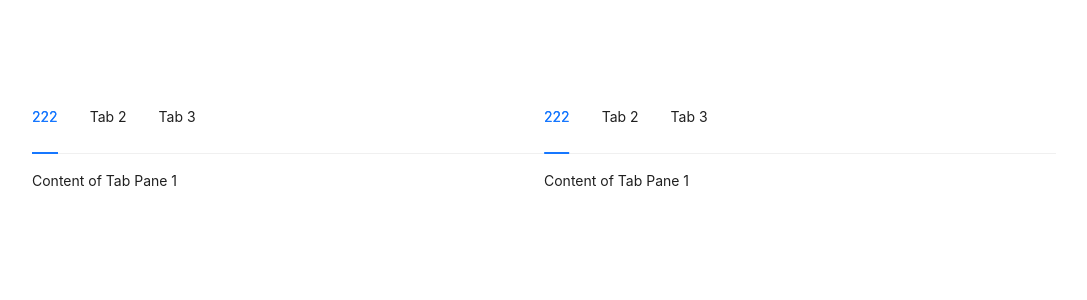
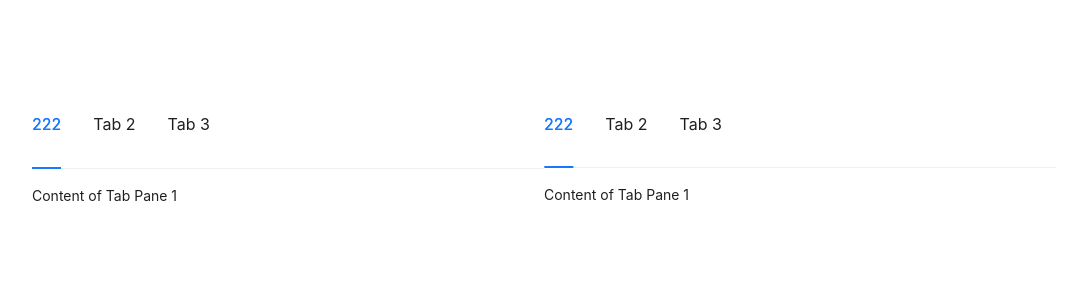
Before and after one commit to Sneaken/react-component-learning, a React (Vite) app: page / in a window 1280 px wide. Shown: the top 300 px of the page, without its empty margins (96-1183 px from the left). Built offline with nearby package versions, Linux system fonts and the light colour scheme.

Commit message:
test: 测试内容

```diff
--- a/src/pages/Tabs.tsx
+++ b/src/pages/Tabs.tsx
@@ -1,27 +1,28 @@
 import React, { forwardRef, Ref, useState } from 'react';
 import { Tabs as AntdTab } from 'antd';
-import { Tabs } from '../components';
+import { Tabs, type Tab } from '../components';
 
 const Label = forwardRef((props, ref: Ref<any>) => {
   return <p ref={ref}>222</p>;
 });
 
-const items = [
+const items: Tab[] = [
   {
+    children: `Content of Tab Pane 1`,
+    className: '222',
+    key: '1',
     label: <Label />,
-    key: '1',
-    className: '222',
-    children: `Content of Tab Pane 1`,
   },
   {
+    children: `Content of Tab Pane 2`,
+    disabled: false,
+    key: '2',
     label: `Tab 2`,
-    key: '2',
-    children: `Content of Tab Pane 2`,
   },
   {
+    children: `Content of Tab Pane 3`,
+    key: '3',
     label: `Tab 3`,
-    key: '3',
-    children: `Content of Tab Pane 3`,
   },
 ];
 const PageOfTabs = () => {
@@ -30,14 +31,16 @@ const PageOfTabs = () => {
     setActiveKey(key);
   };
 
+  const size = 'large';
+
   return (
     <>
       <div style={{ padding: '0 20px' }}>
         <div style={{ float: 'left', width: '40vw' }}>
-          <Tabs activeKey={activeKey} onChange={onChange} items={items} />
+          <Tabs size={size} activeKey={activeKey} onChange={onChange} items={items} />
         </div>
         <div style={{ float: 'left', width: '40vw' }}>
-          <AntdTab activeKey={activeKey} onChange={onChange} items={items} />
+          <AntdTab size={size} activeKey={activeKey} onChange={onChange} items={items} />
         </div>
       </div>
     </>
```
